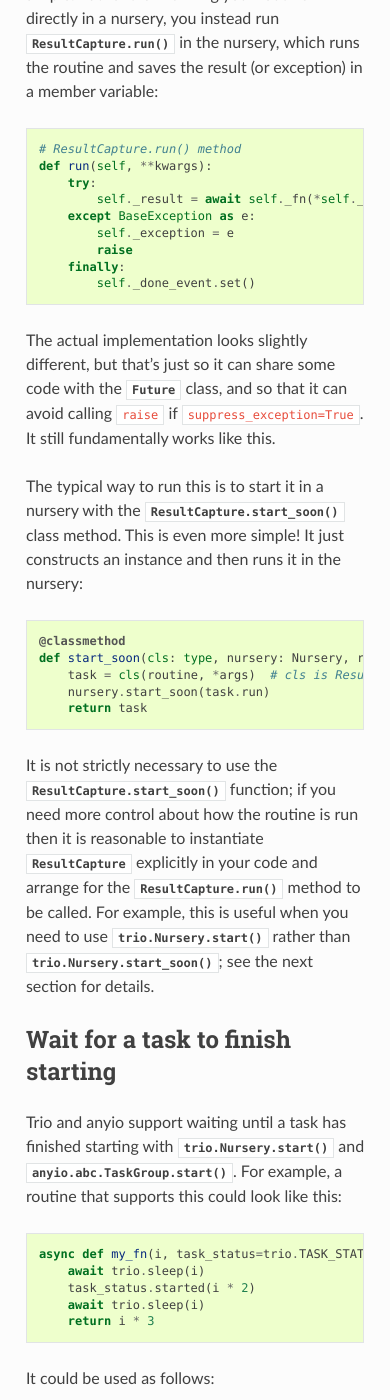
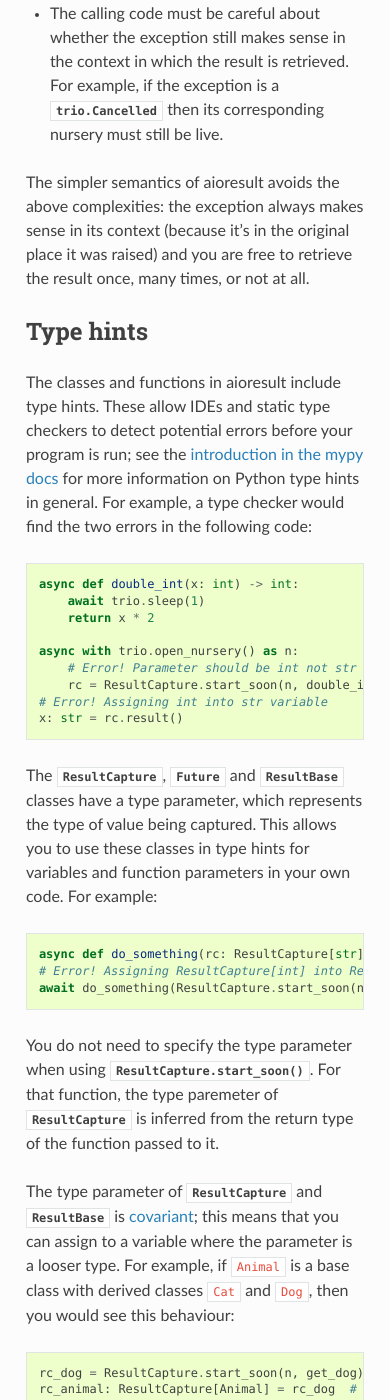
Before and after one commit to arthur-tacca/aioresult, a Sphinx documentation site: the page built from docs/source/result_capture.rst, in a window 390 px wide and 1400 px high, scrolled down 5733 px. Built offline with Sphinx 7.4.7 and the Read the Docs theme 3.1.0, drawn with Linux system fonts in a browser that asks for light colours; some of the changed text lies outside the part shown.

Commit message:
Documentation updates for type hints

```diff
--- a/aioresult/_version.py
+++ b/aioresult/_version.py
@@ -1,2 +1,2 @@
 
-__version__ = "1.0"
+__version__ = "1.1"
--- /dev/null
+++ b/docs/source/_static/custom.css
@@ -0,0 +1,6 @@
+@media screen and (max-width:1024px) {
+  html.writer-html5 .rst-content dl.field-list { display: block }
+}
+html.writer-html5 .rst-content dl.field-list > dt { padding-left: 0px }
+html.writer-html5 .rst-content { overflow-wrap: break-word }
+html.writer-html5 .rst-content dt.sig { display: block !important }
--- a/docs/source/conf.py
+++ b/docs/source/conf.py
@@ -22,21 +22,19 @@ import sys
 # So autodoc can import our package
 sys.path.insert(0, os.path.abspath('../..'))
 
-# Set an attribute, so aioresult._aio knows that we're building docs.
-sys.building_aioresult_docs = True
-
 # Warn about all references to unknown targets
 nitpicky = True
 # Except for these ones, which we expect to point to unknown targets:
 nitpick_ignore = [
-    # Format is ("sphinx reference type", "string"), e.g.:
-    ("py:obj", "bytes-like"),
-    ("py:class", "aioresult._src.ResultT"),
-    ("py:class", "aioresult._wait.ResultBaseT"),
     ("py:obj", "aioresult._src.ResultT"),
-    ("py:class", "ArgsT"),
+    ("py:obj", "aioresult._src.ResultT_co"),
+    ("py:class", "ResultT"),
+    ("py:class", "ResultT_co"),
+    ("py:class", "ResultBaseT"),
+    ("py:class", "*ArgsT"),
 ]
 autodoc_inherit_docstrings = False
+autodoc_typehints = "none"
 default_role = "obj"
 
 # -- General configuration ------------------------------------------------
@@ -64,12 +62,6 @@ autodoc_member_order = "bysource"
 
 # Add any paths that contain templates here, relative to this directory.
 templates_path = []
-
-# The suffix(es) of source filenames.
-# You can specify multiple suffix as a list of string:
-#
-# source_suffix = ['.rst', '.md']
-source_suffix = '.rst'
 
 # The master toctree document.
 master_doc = 'index'
@@ -107,92 +99,66 @@ pygments_style = 'sphinx'
 # The default language for :: blocks
 highlight_language = 'python3'
 
-# Fold return type into the "Returns:" section, rather than making
-# a separate "Return type:" section
-napoleon_use_rtype = False
-
 
 # -- Options for HTML output ----------------------------------------------
 
-# The theme to use for HTML and HTML Help pages.  See the documentation for
-# a list of builtin themes.
-#
-#html_theme = 'alabaster'
-
-# We have to set this ourselves, not only because it's useful for local
-# testing, but also because if we don't then RTD will throw away our
-# html_theme_options.
-import sphinx_rtd_theme
+# The theme to use for HTML and HTML Help pages.
 html_theme = 'sphinx_rtd_theme'
-html_theme_path = [sphinx_rtd_theme.get_html_theme_path()]
 
 # Theme options are theme-specific and customize the look and feel of a theme
 # further.  For a list of options available for each theme, see the
 # documentation.
 #
 html_theme_options = {
-    "navigation_depth": 2,
-    "collapse_navigation": False
+    "navigation_depth": 3
 }
 
 # Add any paths that contain custom static files (such as style sheets) here,
 # relative to this directory. They are copied after the builtin static files,
 # so a file named "default.css" will overwrite the builtin "default.css".
-html_static_path = []
+html_static_path = ['_static']
 
-
-# -- Options for HTMLHelp output ------------------------------------------
-
-# Output file base name for HTML help builder.
-htmlhelp_basename = 'aioresultdoc'
-
-
-# -- Options for LaTeX output ---------------------------------------------
-
-latex_elements = {
-    # The paper size ('letterpaper' or 'a4paper').
-    #
-    # 'papersize': 'letterpaper',
-
-    # The font size ('10pt', '11pt' or '12pt').
-    #
-    # 'pointsize': '10pt',
-
-    # Additional stuff for the LaTeX preamble.
-    #
-    # 'preamble': '',
-
-    # Latex figure (float) alignment
-    #
-    # 'figure_align': 'htbp',
-}
-
-# Grouping the document tree into LaTeX files. List of tuples
-# (source start file, target name, title,
-#  author, documentclass [howto, manual, or own class]).
-latex_documents = [
-    (master_doc, 'aioresult.tex', 'aioresult Documentation',
-     author, 'manual'),
+# Custom style sheet to lay out function parameters better on mobile. See:
+# https://stackoverflow.com/questions/79114648/
+html_css_files = [
+    'custom.css',
 ]
 
 
-# -- Options for manual page output ---------------------------------------
+# Print the type parameters for generic functions and classes. This is a workaround for lack of
+# support in autodoc that requires listing every specific class and function.
+# https://github.com/sphinx-doc/sphinx/issues/10568#issuecomment-2413039360
+type_parameters = {
+    "aioresult.Future": "ResultT",
+    "aioresult.ResultBase": "ResultT_co",
+    "aioresult.ResultCapture": "ResultT_co",
+    # Probably too confusing to include type parameters in function signatures
+    # "aioresult.ResultCapture.start_soon": "ResultT, *ArgsT",
+    # "aioresult.ResultCapture.capture_start_and_done_results": "ResultT",
+    # "aioresult.wait_any": "ResultBaseT: ResultBase",
+    # "aioresult.results_to_channel": "ResultBaseT: ResultBase",
+}
 
-# One entry per manual page. List of tuples
-# (source start file, name, description, authors, manual section).
-man_pages = [
-    (master_doc, 'aioresult', 'aioresult Documentation',
-     [author], 1)
-]
+def process_signature(app, what, name, obj, options, signature, return_annotation):
+    if name in type_parameters:
+        signature = "[" + type_parameters[name] + "]" + (signature or "")
+    return signature, return_annotation
+
+def setup(app):
+    app.connect("autodoc-process-signature", process_signature)
 
 
-# -- Options for Texinfo output -------------------------------------------
+# Allow using `:return TypeName: Description` with type name on same line of output
+# https://github.com/orgs/sphinx-doc/discussions/13125#discussioncomment-11219198
+from sphinx.domains.python import PyObject, PyGroupedField
+for i, f in enumerate(PyObject.doc_field_types):
+    if f.name == "returnvalue":
+        PyObject.doc_field_types[i] = PyGroupedField(
+            f.name, label=f.label, names=f.names, rolename="class", can_collapse=True
+        )
 
-# Grouping the document tree into Texinfo files. List of tuples
-# (source start file, target name, title, author,
-#  dir menu entry, description, category)
-texinfo_documents = [
-    (master_doc, 'aioresult', 'aioresult Documentation',
-     author, 'aioresult', 'Capture the result of a Trio or anyio task',
-     'Miscellaneous'),
-]
+
+# Also allow documenting type parameters.
+PyObject.doc_field_types.append(PyGroupedField(
+    "typeparam", label="Type Parameters", names=("typeparam",), rolename="class", can_collapse=True
+))
--- a/docs/source/future.rst
+++ b/docs/source/future.rst
@@ -50,9 +50,6 @@ Reference
     :show-inheritance:
     :members:
 
-
-:class:`Future` makes use of the following exception class:
-
 .. autoexception:: FutureSetAgainException
     :show-inheritance:
     :members:
--- a/docs/source/history.rst
+++ b/docs/source/history.rst
@@ -3,6 +3,11 @@ Release history
 
 .. currentmodule:: aioresult
 
+
+aioresult 1.1 (2025-??-??)
+--------------------------
+
+- Add type hints (to the maximum extent reasonably possible), courtesy of TeamSpen210.
 
 aioresult 1.0 (2024-02-08)
 --------------------------
--- a/docs/source/result_capture.rst
+++ b/docs/source/result_capture.rst
@@ -59,6 +59,39 @@ it finished with an exception::
         # At this point the first task is done but the second could still be running
         assert result1.is_done()
     print("results:", *[f"{i} -> {r.result()}," for i, r in results.items()])
+
+
+How it works
+------------
+
+The implementation of :class:`ResultCapture` is very simple. Rather than running your routine
+directly in a nursery, you instead run :meth:`ResultCapture.run()` in the nursery, which runs the
+routine and saves the result (or exception) in a member variable::
+
+    # ResultCapture.run() method
+    def run(self, **kwargs):
+        try:
+            self._result = await self._fn(*self._args, **kwargs)
+        except BaseException as e:
+            self._exception = e
+            raise
+        finally:
+            self._done_event.set()
+
+The actual implementation looks slightly different, but that's just so it can share some code with
+the :class:`Future` class, and so that it can avoid calling ``raise`` if
+``suppress_exception=True``. It still fundamentally works like this.
+
+The typical way to run this is to start it in a nursery with the :meth:`ResultCapture.start_soon()`
+class method. This is even more simple! It just constructs an instance and then runs it in the
+nursery::
+
+    # ResultCapture.start_soon() class method
+    @classmethod
+    def start_soon(cls: type, nursery: Nursery, routine, *args):
+        task = cls(routine, *args)  # cls is ResultCapture, so this constructs an instance
+        nursery.start_soon(task.run)
+        return task
 
 
 .. _exception:
@@ -161,21 +194,12 @@ raised by :meth:`ResultBase.result()` is wrapped in a :class:`TaskFailedExceptio
 Motivation
 ^^^^^^^^^^
 
-A common requirement for a task-like class is that it automatically handles cancellation when there
-are complex interdependencies between tasks and some fail (by raising an exception or by explicit
-cancellation). For example, if tasks A and B are waiting on a common task C, then perhaps cancelling
-A (only) should allow B and C to complete, whereas also cancelling B should automatically cancel C
-too so that it does not pointlessly continue when its result it not needed. A deliberate design
-decision of aioresult is that it does not attempt to solve this particular problem. Its goal is
-simply to capture the result of a task, and leaves cancellation and exception semantics unchanged.
-This is why the main class is called "ResultCapture" rather than "Task".
-
-On the other hand, some other libraries, such as
+Some related libraries, such as
 `Outcome <https://outcome.readthedocs.io/en/latest/>`__ and
-`trio-future <https://github.com/danielhfrank/trio-future>`__, take a much lower-level approach:
-they consume any exception thrown by the task and reraise it when the result is retrieved. This
-gives the calling code more control: it can choose at what point to retrieve the result, and
-therefore at what point the exception is thrown. However, it has some disadvantages:
+`trio-future <https://github.com/danielhfrank/trio-future>`__, consume any exception thrown by the
+task and reraise it when the result is retrieved. This gives the calling code more control: it can
+choose at what point to retrieve the result, and therefore at what point the exception is thrown.
+However, it has some disadvantages:
 
 * The calling code must ensure the exception is always retrieved, otherwise the exception is
   silently lost. That would be particularly problematic if it is an injected exception such as
@@ -197,48 +221,75 @@ in its context (because it's in the original place it was raised) and you are fr
 result once, many times, or not at all.
 
 
-How it works
-------------
+.. _type_hints:
 
-The implementation of :class:`ResultCapture` is very simple. Rather than running your routine
-directly in a nursery, you instead run :meth:`ResultCapture.run()` in the nursery, which runs the
-routine and saves the result (or exception) in a member variable::
+Type hints
+----------
 
-    # ResultCapture.run() method
-    def run(self, **kwargs):
-        try:
-            self._result = await self._fn(*self._args, **kwargs)
-        except BaseException as e:
-            self._exception = e
-            raise
-        finally:
-            self._done_event.set()
+The classes and functions in aioresult include type hints. These allow IDEs and static type
+checkers to detect potential errors before your program is run; see the `introduction in the mypy
+docs <https://mypy.readthedocs.io/en/stable/getting_started.html>`_ for more information on Python
+type hints in general. For example, a type checker would find the two errors in the following
+code::
 
-The actual implementation looks slightly different, but that's just so it can share some code with
-the :class:`Future` class, and so that it can avoid calling ``raise`` if
-``suppress_exception=True``. It still fundamentally works like this.
+    async def double_int(x: int) -> int:
+        await trio.sleep(1)
+        return x * 2
 
-The typical way to run this is to start it in a nursery with the :meth:`ResultCapture.start_soon()`
-class method. This is even more simple! It just constructs an instance and then runs it in the
-nursery::
+    async with trio.open_nursery() as n:
+        # Error! Parameter should be int not str
+        rc = ResultCapture.start_soon(n, double_int, "seven")
+    # Error! Assigning int into str variable
+    x: str = rc.result()
 
-    @classmethod
-    def start_soon(cls: type, nursery: Nursery, routine, *args):
-        task = cls(routine, *args)  # cls is ResultCapture, so this constructs an instance
-        nursery.start_soon(task.run)
-        return task
+The :class:`ResultCapture`, :class:`Future` and :class:`ResultBase` classes have a type parameter,
+which represents the type of value being captured. This allows you to use these classes in type
+hints for variables and function parameters in your own code. For example::
 
-It is not strictly necessary to use the :meth:`ResultCapture.start_soon()` function; if you need
-more control about how the routine is run then it is reasonable to instantiate
-:class:`ResultCapture` explicitly in your code and arrange for the :meth:`ResultCapture.run()`
-method to be called. For example, this is useful when you need to use :meth:`trio.Nursery.start()`
-rather than :meth:`trio.Nursery.start_soon()`; see the next section for details.
+    async def do_something(rc: ResultCapture[str]): ...
+    # Error! Assigning ResultCapture[int] into ResultCapture[str]
+    await do_something(ResultCapture.start_soon(n, double_int, 7))
+
+You do not need to specify the type parameter when using :func:`ResultCapture.start_soon()`. For
+that function, the type paremeter of :class:`ResultCapture` is inferred from the return type of the
+function passed to it.
+
+The type parameter of :class:`ResultCapture` and :class:`ResultBase` is `covariant
+<https://typing.readthedocs.io/en/latest/spec/generics.html#variance>`_; this means that you can
+assign to a variable where the parameter is a looser type. For example, if ``Animal`` is a base
+class with derived classes ``Cat`` and ``Dog``, then you would see this behaviour::
+
+    rc_dog = ResultCapture.start_soon(n, get_dog)  # Inferred to be ResultCapture[Dog]
+    rc_animal: ResultCapture[Animal] = rc_dog  # This is OK
+    rc_cat: ResultCapture[Cat] = rc_animal  # This causes an error
+
+The :class:`Future` class does not behave this way because, if it did, you would be able to use the
+:func:`Future.set_result()` method on the looser type to put the wrong type of value in (e.g., if
+you have a ``Future[Dog]`` and were able to use it as a ``Future[Animal]`` then you could use that
+to put a ``Cat`` in it). You can always put it into a :class:`ResultBase` variable if you need this
+sort of behaviour (e.g., you can assign a ``Future[Dog]`` into a ``ResultBase[Animal]`` variable).
+
+Not all types can be perfectly type checked in Python. In aioresult, there are two main limitations
+of the type checking:
+
+* The function given to :class:`ResultCapture` is only checked for compatibility with the arguments
+  that you give if you use :func:`ResultCapture.start_soon()`. If you manually construct
+  :class:`ResultCapture` and call :func:`ResultCapture.run()`, or if you use
+  :func:`ResultCapture.capture_start_and_done_results()`, the parameter types are not checked::
+
+      rc = ResultCapture[int](double_int, "seven")  # Oops, no error
+
+* The :attr:`ResultCapture.args` property does not remember the type of the arguments passed in.
+  Its type hint is simply a tuple of :class:`typing.Any`::
+
+      rc = ResultCapture.start_soon(n, double_int, 7)
+      a: tuple[str, float] = rc.args  # Oops, no error
 
 
 .. _starting:
 
-Wait for a task to finish starting
-----------------------------------
+Waiting for a task to finish starting
+-------------------------------------
 
 Trio and anyio support waiting until a task has finished starting with :meth:`trio.Nursery.start()`
 and :meth:`anyio.abc.TaskGroup.start()`. For example, a routine that supports this could look like
@@ -281,7 +332,11 @@ than :meth:`trio.Nursery.start_soon()`::
         print("Start value:", start_value)
     print("Done result:", rc.result())
 
-**For most usages, the code above is exactly what you need.**
+.. note::
+    For most usages, you just need code like the snippet above: construct :class:`ResultCapture`
+    explicitly and its :meth:`ResultCapture.run()` method to :meth:`trio.Nursery.start()`. To some
+    extent, the :meth:`ResultCapture.capture_start_and_done_results()` function described below was
+    written just to show it could be done.
 
 In some rare cases, it may be useful to run the startup code for several routines concurrently. In
 that case, as always, the solution is to use a nursery, which this time executes the startup code.
@@ -316,19 +371,12 @@ although it is awkward enough that it is useful not to have to write it out ever
 Reference
 ---------
 
-The two main classes in aioresult, :class:`ResultCapture` and :class:`Future`, have almost
-identical interfaces: they both allow waiting for and retrieving a value. That interface is
-contained in the base class, :class:`ResultBase`:
-
-.. note::
-    If you are returning a :class:`ResultCapture` or :class:`Future` from a function then you may
-    wish to document the return type as just :class:`ResultBase` because that has all the methods
-    relevant for retrieving a result.
-
 .. autoclass:: ResultBase
     :members:
 
-``ResultBase`` makes uses of the following exception classes:
+.. autoclass:: ResultCapture
+    :members:
+    :show-inheritance:
 
 .. autoexception:: TaskFailedException
     :show-inheritance:
@@ -337,9 +385,3 @@ contained in the base class, :class:`ResultBase`:
 .. autoexception:: TaskNotDoneException
     :show-inheritance:
     :members:
-
-The main class in aioresult is :class:`ResultCapture`:
-
-.. autoclass:: ResultCapture
-    :members:
-    :show-inheritance:
```
Also changed, not shown: README.rst (+15 -15 lines), 5 other files.
